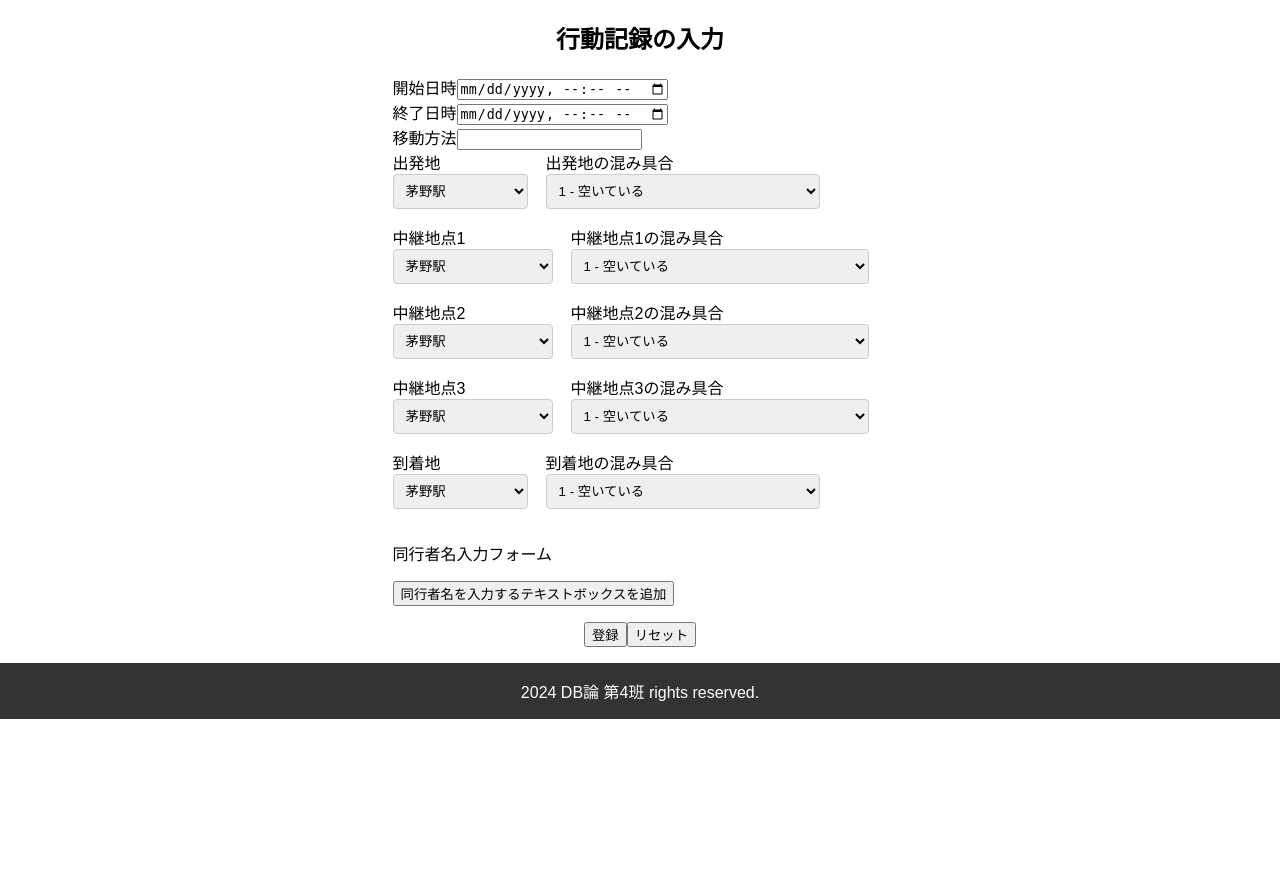
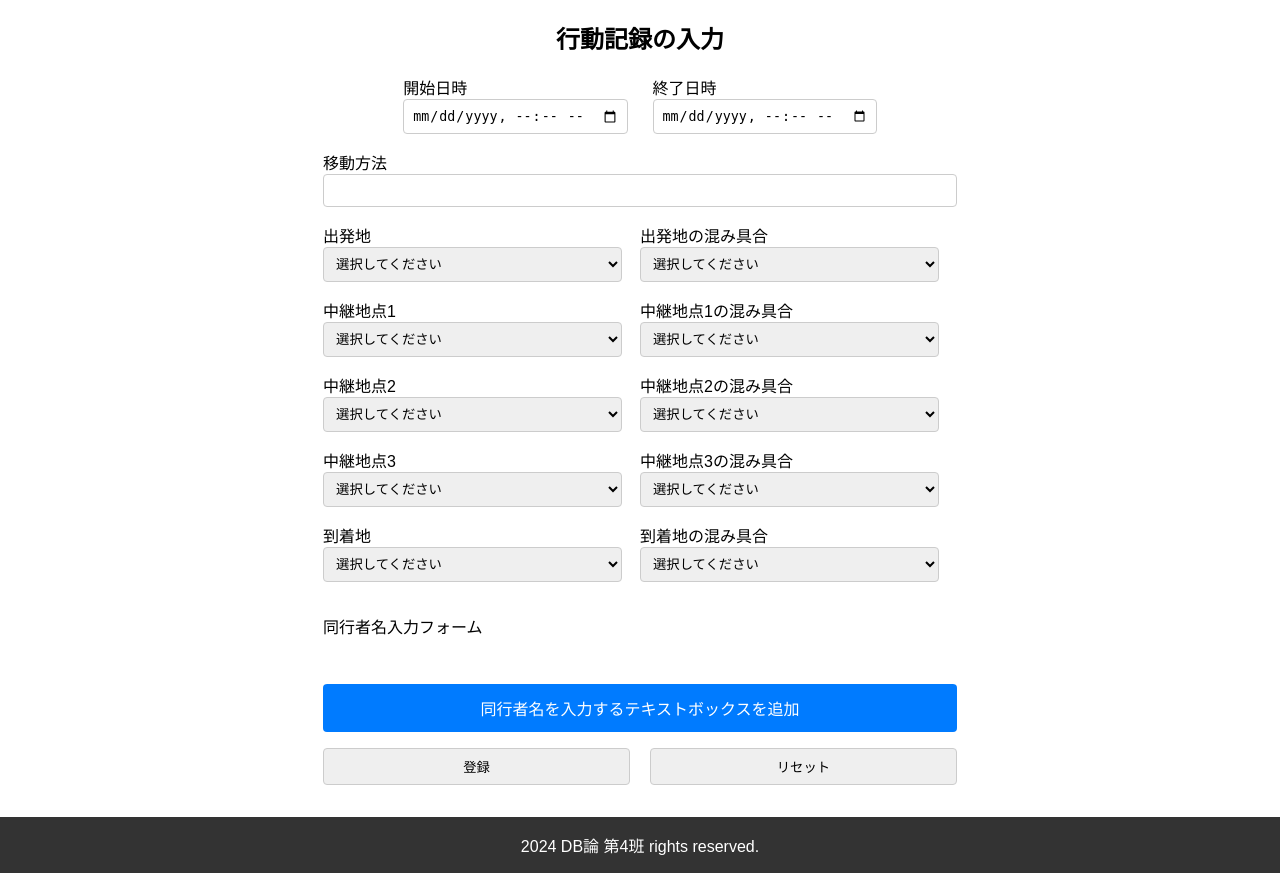
Before and after one commit to Kotaro0722/covid-19, a Flask app: template app/templates/action_input.html in a window 1280 px wide. Shown: the part 78-951 px from the top of the page. Before the commit the page ends 797 px from the top, so only its background shows below. Run offline with Flask 3, Linux system fonts and the light colour scheme; the template is opened without the code that fills it, so the values that code supplies are empty.

Commit message:
スタイル修正

```diff
--- a/app/static/style.css
+++ b/app/static/style.css
@@ -52,7 +52,9 @@ h2 {
   text-align: center;
 }
 
-tr, th, td {
+tr,
+th,
+td {
   text-align: center;
 }
 
@@ -60,13 +62,13 @@ tr, th, td {
   margin-bottom: 1rem;
 }
 
-.login-form label {
+form label {
   display: block;
   margin-bottom: 0.5rem;
   font-weight: bold;
 }
 
-.login-form input,
+form input,
 select {
   width: calc(100% - 18px);
   padding: 0.5rem;
@@ -75,7 +77,7 @@ select {
   border-radius: 4px;
 }
 
-.login-form button {
+form button {
   width: 100%;
   padding: 0.75rem;
   margin-top: 30px;
@@ -87,7 +89,7 @@ select {
   cursor: pointer;
 }
 
-.login-form button:hover {
+form button:hover {
   background-color: #0056b3;
 }
 
--- a/app/templates/action_input.html
+++ b/app/templates/action_input.html
@@ -1,17 +1,32 @@
-<!doctype html>
+<!DOCTYPE html>
 <html lang="ja">
-
   <head>
-    <meta charset="utf-8">
+    <title>行動記録表 入力</title>
+    <meta charset="utf-8" />
     <style>
+      #date-wrapper {
+        display: flex;
+        justify-content: center;
+        gap: 25px;
+      }
+      .date-input {
+        display: flex;
+        flex-direction: column;
+        justify-content: left;
+      }
+      .date-input button {
+        margin-bottom: 0;
+      }
       .action-place {
-            display: flex;
+        display: grid;
+        grid-template-columns: 1fr 1fr;
       }
 
       .button-container {
         display: flex;
-            justify-content: center;
+        justify-content: space-around;
         margin: 16px 0px;
+        gap: 20px;
       }
     </style>
     <script>
@@ -71,9 +86,7 @@
         container.appendChild(labelNo);
       }
     </script>
-
-
-    <link rel="stylesheet" href="../static/style.css">
+    <link rel="stylesheet" href="../static/style.css" />
   </head>
 
   <body>
@@ -82,22 +95,39 @@
     </header>
     <h2>行動記録の入力</h2>
     <form action="/action_input" method="POST">
-        開始日時<input type="datetime-local" name="start_date_time"><br>
-        終了日時<input type="datetime-local" name="end_date_time"><br>
-        移動方法<input type="text" name="method"><br>
+      <div id="date-wrapper">
+        <div class="date-input">
+          開始日時<input
+            type="datetime-local"
+            name="start_date_time"
+            required
+          />
+        </div>
+        <div class="date-input">
+          終了日時<input type="datetime-local" name="end_date_time" required />
+        </div>
+      </div>
+      移動方法<input type="text" name="method" required />
       <div class="action-place">
         <div>
-                出発地<select id="departure_select" name="place_of_departure1"
-                    onchange="checkWaypointSelection('departure_select', 'departure_input')">
+          出発地<select
+            id="departure_select"
+            name="place_of_departure1"
+            onchange="checkWaypointSelection('departure_select', 'departure_input')"
+            required
+          >
+            <option value="">選択してください</option>
             <option value="1">茅野駅</option>
             <option value="2">大学</option>
             <option value="3">ファミレス</option>
             <option value="4">自宅</option>
             <option value="5">コンビニ</option>
             <option value="other">その他</option>
-                </select></div>
+          </select>
+        </div>
         <div>
-                出発地の混み具合<select name="departure_crowd">
+          出発地の混み具合<select name="departure_crowd" required>
+            <option value="">選択してください</option>
             <option value="1">1 - 空いている</option>
             <option value="2">2 - 少し混んでいる</option>
             <option value="3">3 - 普通</option>
@@ -106,12 +136,21 @@
           </select>
         </div>
       </div>
-        <input type="text" id="departure_input" name="place_of_departure2" style="display: none;"
-            placeholder="出発地点を入力してください">
+      <input
+        type="text"
+        id="departure_input"
+        name="place_of_departure2"
+        style="display: none"
+        placeholder="出発地点を入力してください"
+      />
       <div class="action-place">
         <div>
-                中継地点1<select id="waypoint_select1" name="waypoint1"
-                    onchange="checkWaypointSelection('waypoint_select1', 'waypoint_input1')">
+          中継地点1<select
+            id="waypoint_select1"
+            name="waypoint1"
+            onchange="checkWaypointSelection('waypoint_select1', 'waypoint_input1')"
+          >
+            <option value="">選択してください</option>
             <option value="1">茅野駅</option>
             <option value="2">大学</option>
             <option value="3">ファミレス</option>
@@ -119,11 +158,18 @@
             <option value="5">コンビニ</option>
             <option value="other">その他</option>
             <option value="no">なし</option>
-                </select></div>
+          </select>
+        </div>
         <div>
-                <input type="text" id="waypoint_input1" name="waypoint1_2" style="display: none;"
-                    placeholder="その他の中継地点を入力してください">
+          <input
+            type="text"
+            id="waypoint_input1"
+            name="waypoint1_2"
+            style="display: none"
+            placeholder="その他の中継地点を入力してください"
+          />
           中継地点1の混み具合<select name="waypoint1_crowd">
+            <option value="">選択してください</option>
             <option value="1">1 - 空いている</option>
             <option value="2">2 - 少し混んでいる</option>
             <option value="3">3 - 普通</option>
@@ -135,8 +181,12 @@
       </div>
       <div class="action-place">
         <div>
-                中継地点2<select id="waypoint_select2" name="waypoint2"
-                    onchange="checkWaypointSelection('waypoint_select2', 'waypoint_input2')">
+          中継地点2<select
+            id="waypoint_select2"
+            name="waypoint2"
+            onchange="checkWaypointSelection('waypoint_select2', 'waypoint_input2')"
+          >
+            <option value="">選択してください</option>
             <option value="1">茅野駅</option>
             <option value="2">大学</option>
             <option value="3">ファミレス</option>
@@ -144,11 +194,18 @@
             <option value="5">コンビニ</option>
             <option value="other">その他</option>
             <option value="no">なし</option>
-                </select></div>
+          </select>
+        </div>
         <div>
-                <input type="text" id="waypoint_input2" name="waypoint2_2" style="display: none;"
-                    placeholder="その他の中継地点を入力してください">
+          <input
+            type="text"
+            id="waypoint_input2"
+            name="waypoint2_2"
+            style="display: none"
+            placeholder="その他の中継地点を入力してください"
+          />
           中継地点2の混み具合<select name="waypoint2_crowd">
+            <option value="">選択してください</option>
             <option value="1">1 - 空いている</option>
             <option value="2">2 - 少し混んでいる</option>
             <option value="3">3 - 普通</option>
@@ -160,8 +217,12 @@
       </div>
       <div class="action-place">
         <div>
-                中継地点3<select id="waypoint_select3" name="waypoint3"
-                    onchange="checkWaypointSelection('waypoint_select3', 'waypoint_input3')">
+          中継地点3<select
+            id="waypoint_select3"
+            name="waypoint3"
+            onchange="checkWaypointSelection('waypoint_select3', 'waypoint_input3')"
+          >
+            <option value="">選択してください</option>
             <option value="1">茅野駅</option>
             <option value="2">大学</option>
             <option value="3">ファミレス</option>
@@ -169,11 +230,18 @@
             <option value="5">コンビニ</option>
             <option value="other">その他</option>
             <option value="no">なし</option>
-                </select></div>
+          </select>
+        </div>
         <div>
-                <input type="text" id="waypoint_input3" name="waypoint3_2" style="display: none;"
-                    placeholder="その他の中継地点を入力してください">
+          <input
+            type="text"
+            id="waypoint_input3"
+            name="waypoint3_2"
+            style="display: none"
+            placeholder="その他の中継地点を入力してください"
+          />
           中継地点3の混み具合<select name="waypoint3_crowd">
+            <option value="">選択してください</option>
             <option value="1">1 - 空いている</option>
             <option value="2">2 - 少し混んでいる</option>
             <option value="3">3 - 普通</option>
@@ -185,38 +253,54 @@
       </div>
       <div class="action-place">
         <div>
-                到着地<select id="arrival_select" name="place_of_arrival1"
-                    onchange="checkWaypointSelection('arrival_select', 'arrival_input')">
+          到着地<select
+            id="arrival_select"
+            name="place_of_arrival1"
+            onchange="checkWaypointSelection('arrival_select', 'arrival_input')"
+            required
+          >
+            <option value="">選択してください</option>
             <option value="1">茅野駅</option>
             <option value="2">大学</option>
             <option value="3">ファミレス</option>
             <option value="4">自宅</option>
             <option value="5">コンビニ</option>
             <option value="other">その他</option>
-                </select></div>
-            <div><input type="text" id="arrival_input" name="place_of_arrival2" style="display: none;"
-                    placeholder="その他の到着地点を入力してください">
+          </select>
+        </div>
+        <div>
+          <input
+            type="text"
+            id="arrival_input"
+            name="place_of_arrival2"
+            style="display: none"
+            placeholder="その他の到着地点を入力してください"
+            required
+          />
           到着地の混み具合<select name="arrival_crowd">
+            <option value="">選択してください</option>
             <option value="1">1 - 空いている</option>
             <option value="2">2 - 少し混んでいる</option>
             <option value="3">3 - 普通</option>
             <option value="4">4 - 混んでいる</option>
             <option value="5">5 - 非常に混んでいる</option>
-                </select> </div>
+          </select>
+        </div>
       </div>
       <p>同行者名入力フォーム</p>
-        <button type="button" onclick="addCompanionInput()">同行者名を入力するテキストボックスを追加</button>
+      <button type="button" onclick="addCompanionInput()">
+        同行者名を入力するテキストボックスを追加
+      </button>
       <div id="companionInputs">
         <!-- 動的に追加される同行者名入力フィールドとマスクのラジオボタンのコンテナ -->
       </div>
       <div class="button-container">
-            <input type="submit" value="登録">
-            <input type="reset" value="リセット">
+        <input type="submit" value="登録" />
+        <input type="reset" value="リセット" />
       </div>
     </form>
     <footer>
       <p>2024 DB論 第4班 rights reserved.</p>
     </footer>
   </body>
-
 </html>
```
Lines whose indentation alone changed are shown as unchanged.
